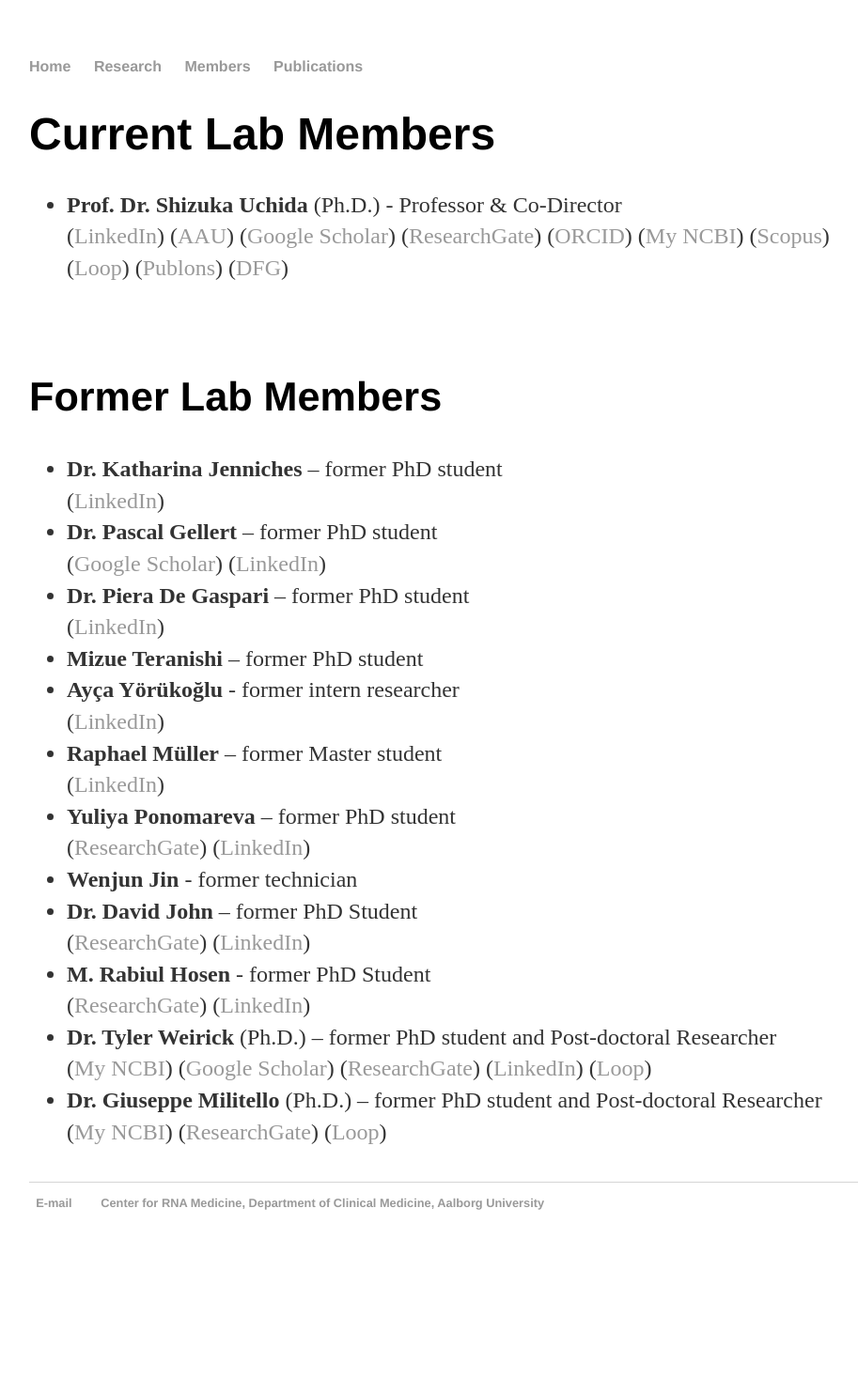
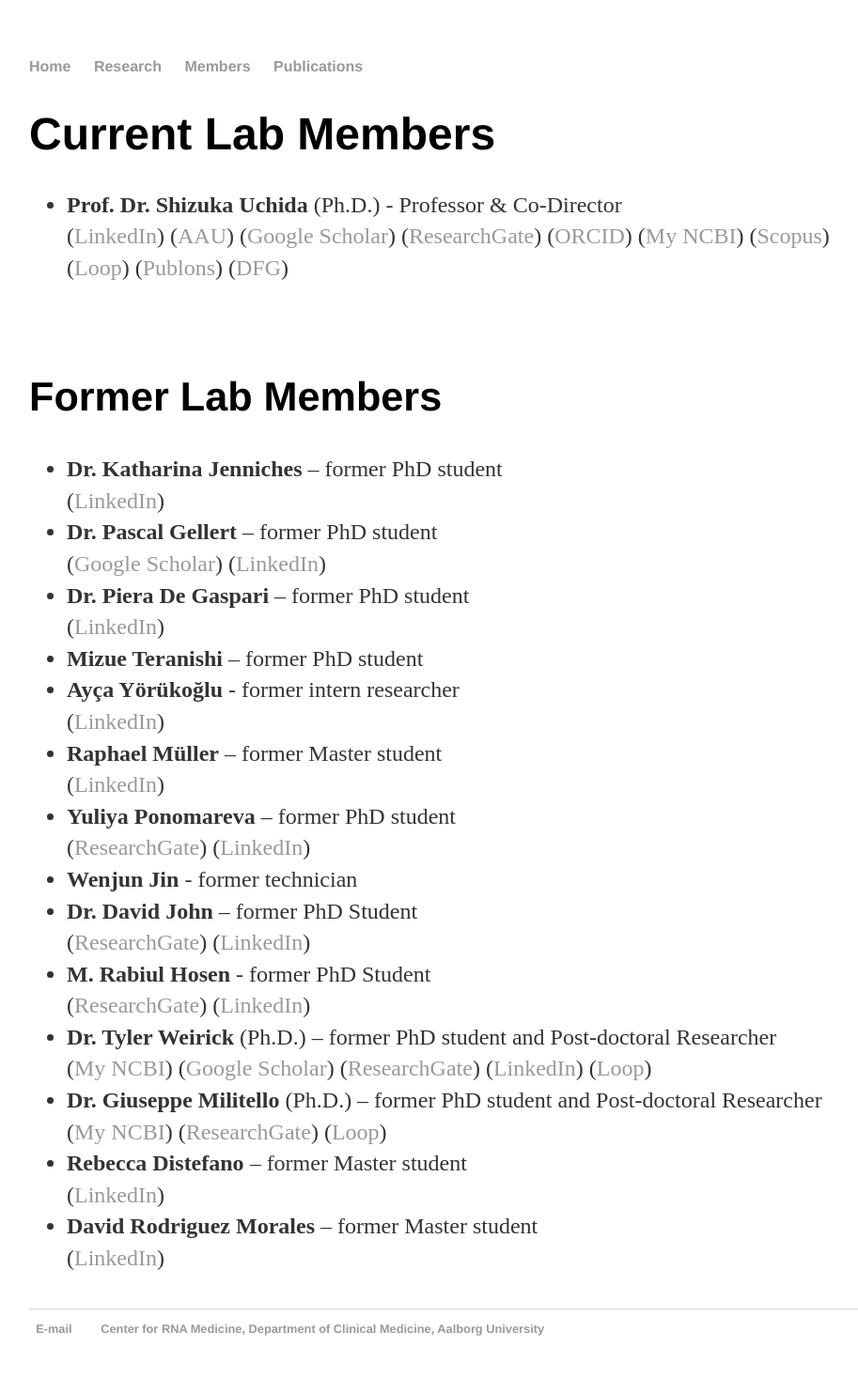
Before and after one commit to heartlncrna/heartlncrna.github.io, a Jekyll site: the page members/member_list.html, which Jekyll copies as it is, in a window 1280 px wide. Shown: the whole page at 94% size, without its empty margins (161-1074 px from the left). Built offline with Jekyll 4.4.1, drawn with Linux system fonts in a browser that asks for light colours; before the commit the page ends 1350 px from its top, so only the background shows below that.

Commit message:
Update member_list.html

```diff
--- a/members/member_list.html
+++ b/members/member_list.html
@@ -94,7 +94,12 @@
 					(<a href="https://www.ncbi.nlm.nih.gov/myncbi/browse/collection/51763055/?sort=date&direction=descending"><span class="ptHyperlink">My NCBI</span></a>)
 					(<a href="https://www.researchgate.net/profile/Giuseppe_Militello"><span class="ptHyperlink">ResearchGate</span></a>)
 					(<a href="https://loop.frontiersin.org/people/557408/overview"><span class="ptHyperlink">Loop</span></a>)
-
+			<br>
+				<li><b>Rebecca Distefano</b> – former Master student</li>
+					(<a href="https://www.linkedin.com/in/rebecca-distefano-5973b4217/"><span class="ptHyperlink">LinkedIn</span></a>)
+			<br>
+				<li><b>David Rodriguez Morales</b> – former Master student</li>
+					(<a href="https://www.linkedin.com/in/david-rodriguez-morales/"><span class="ptHyperlink">LinkedIn</span></a>)
 		</p>
 </div>
 
```
